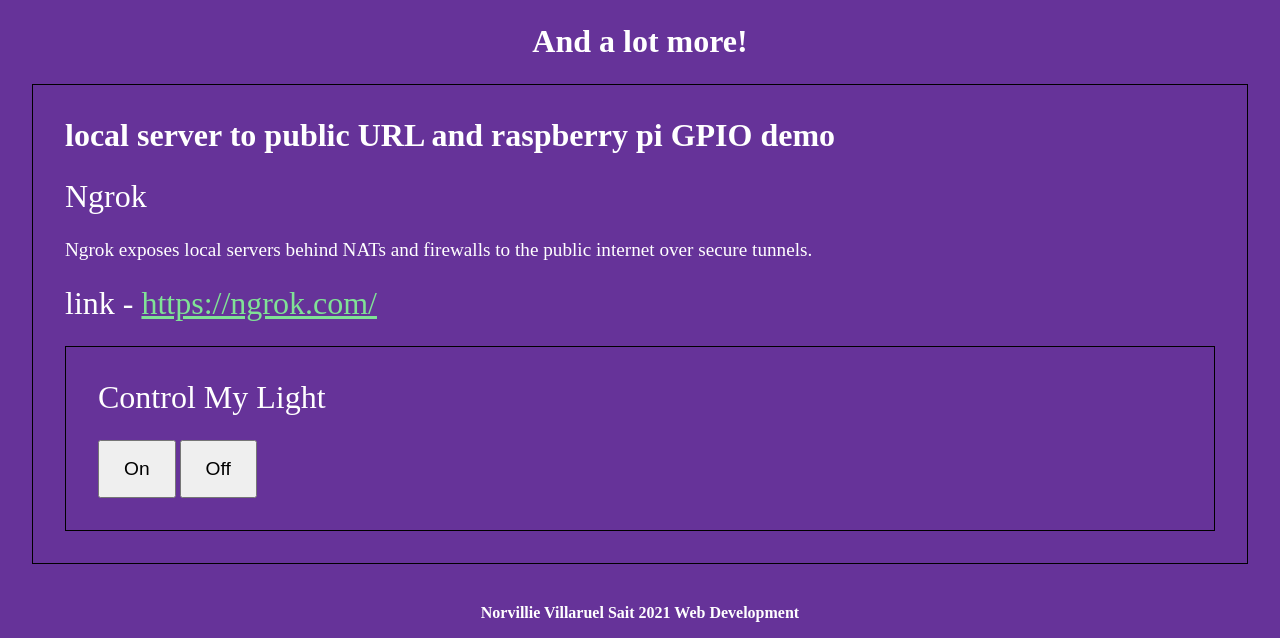
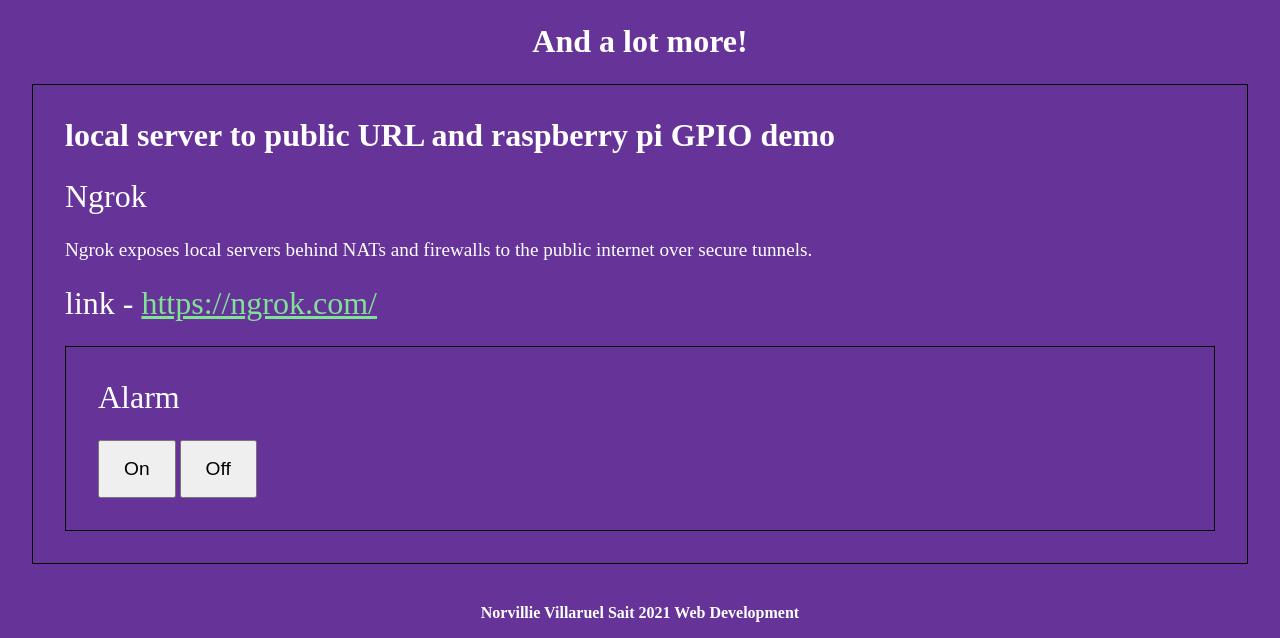
Before and after one commit to nozky/mini-presentation, a website: page public/index.html in a window 1280 px wide. Shown: the part 4417-5055 px from the top of the page. Drawn offline with Linux system fonts and the light colour scheme.

Commit message:
change to alarm

```diff
--- a/public/index.html
+++ b/public/index.html
@@ -144,7 +144,7 @@
 
 
   <div class="onoff bl">
-    <p class="control">Control My Light</p>
+    <p class="control">Alarm</p>
     <button class="btn btn-on">On</button>
     <button class="btn btn-off">Off</button>
   </div>
```
